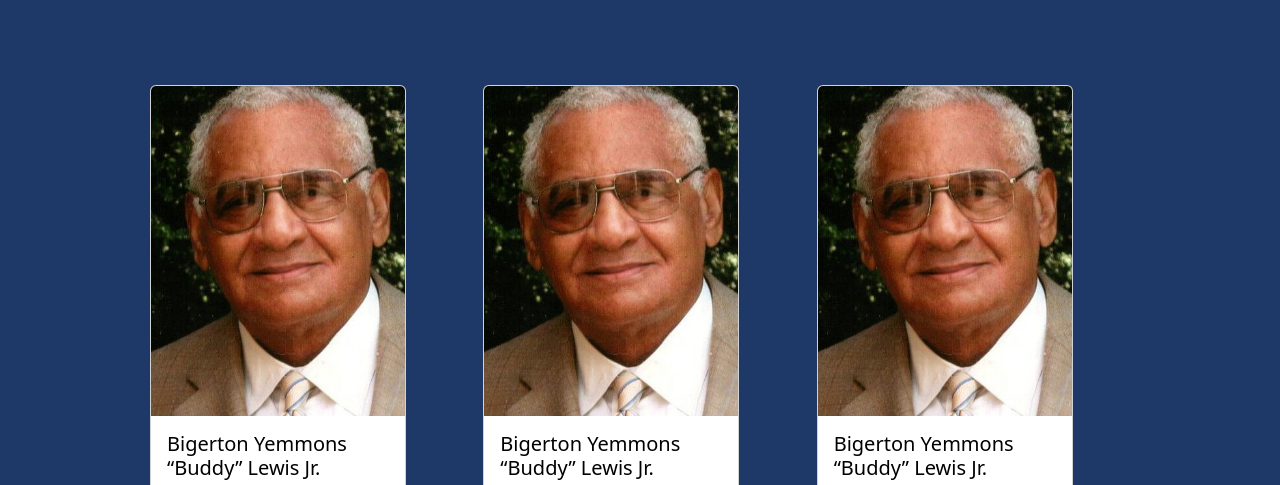
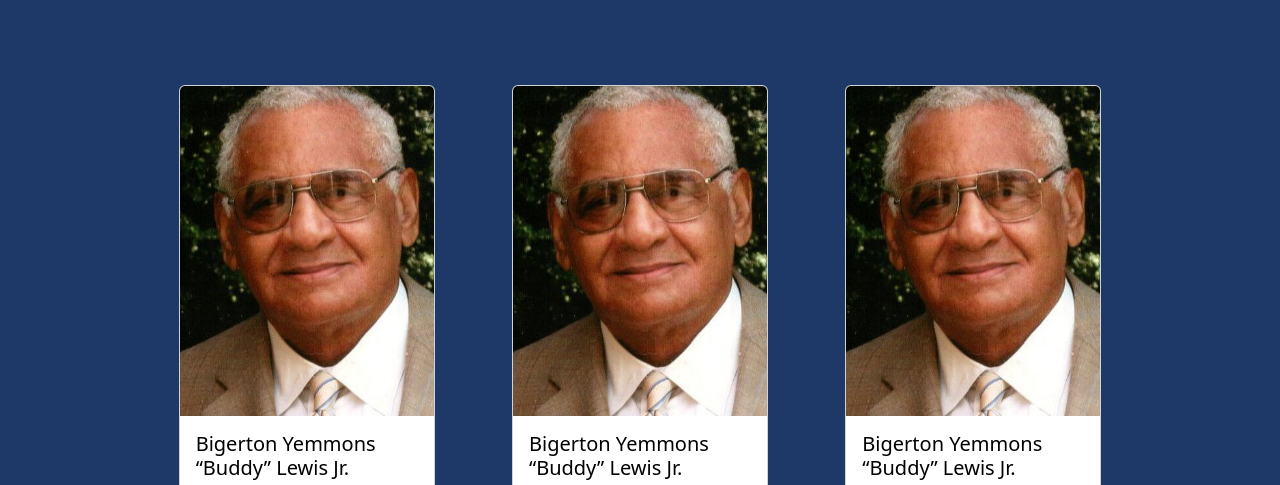
Before and after one commit to 123azemak/Lewis-Brothers, a plain HTML site: page gallery.html in a window 1280 px wide. Shown: the part 240-725 px from the top of the page. Drawn offline with nearby package versions, Linux system fonts and the light colour scheme.

Commit message:
center gallery card

```diff
--- a/css/style.css
+++ b/css/style.css
@@ -271,7 +271,8 @@ font-style: normal;
 .galCard{
   transition: all .2s ease-in-out;
   color: black;
-  width: max(20vw, 200px)
+  width: max(20vw, 200px);
+  margin: auto;
 }
 
 .galCard:hover {
```
